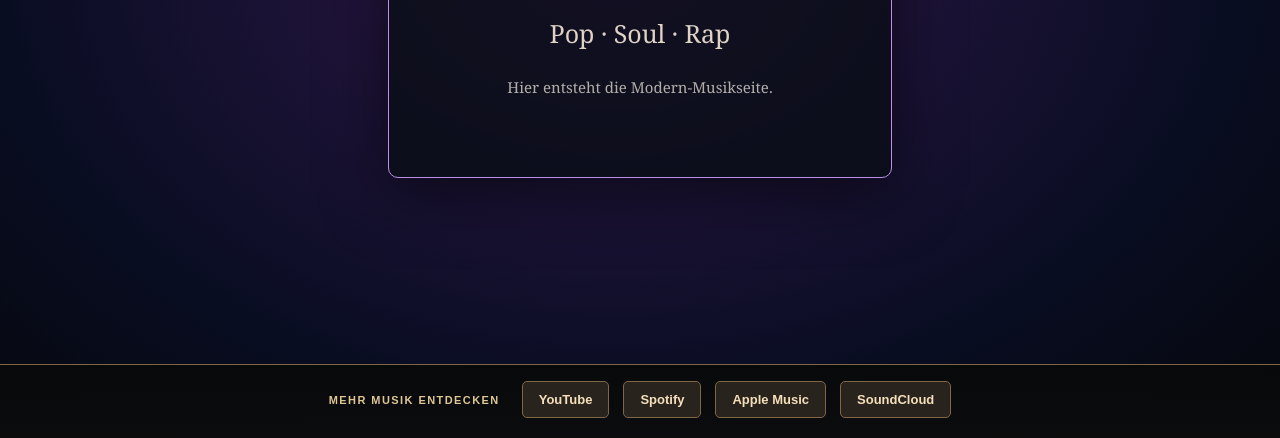
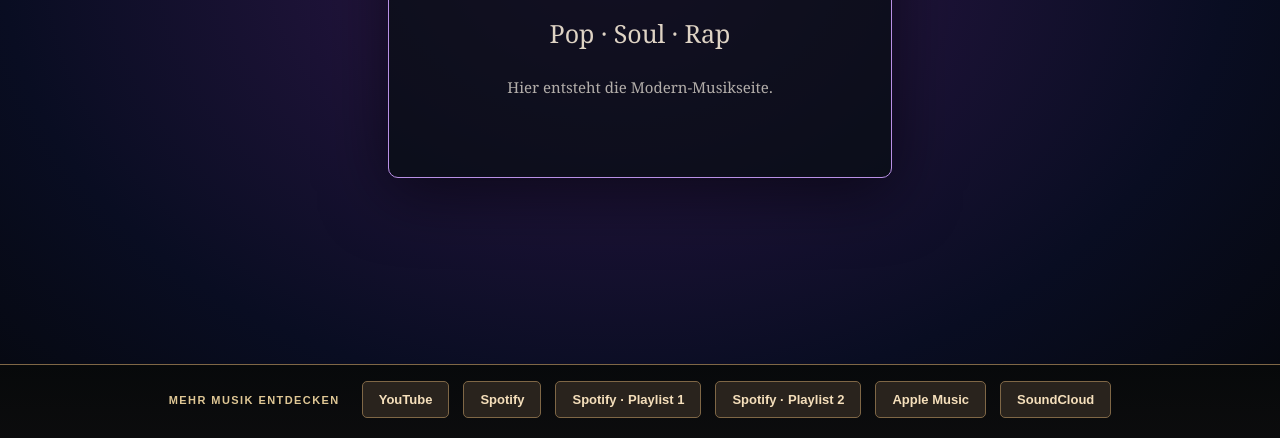
Before and after one commit to kurtsiefer69-prog/ralf-kurtsiefer-webseite, a plain HTML site: page modern.html in a window 1280 px wide. Shown: the part 436-874 px from the top of the page. Drawn offline with Linux system fonts and the light colour scheme.

Commit message:
Musik: zwei Spotify-Playlists zur gemeinsamen Plattform-Fußzeile hinzufügen

```diff
--- a/modern.html
+++ b/modern.html
@@ -25,6 +25,8 @@ p{font-size:clamp(18px,2.2vw,25px);line-height:1.6;margin:0;color:#ded3c4}
 <strong>Mehr Musik entdecken</strong>
 <a href="https://www.youtube.com/channel/UCr-JvAvQ3gxXF43ayyDwDZA" target="_blank" rel="noopener noreferrer">YouTube</a>
 <a href="https://open.spotify.com/intl-de/artist/7jDLlbIjq23YGXpUodzecK?si=g7bUhN6VTYeiOQFx3n9YkQ" target="_blank" rel="noopener noreferrer">Spotify</a>
+<a href="https://open.spotify.com/playlist/4EvPLhmGRRS8XDqcHPWAmm?si=12137357aebb4539" target="_blank" rel="noopener noreferrer">Spotify · Playlist 1</a>
+<a href="https://open.spotify.com/playlist/2lu0aLfy3jJ44AKqOlFv7x?si=cba8605eb21a4173" target="_blank" rel="noopener noreferrer">Spotify · Playlist 2</a>
 <a href="https://music.apple.com/de/artist/ralf-kurtsiefer/1214976619" target="_blank" rel="noopener noreferrer">Apple Music</a>
 <a href="https://soundcloud.com/ralfkurtsiefer" target="_blank" rel="noopener noreferrer">SoundCloud</a>
 </footer>
```
